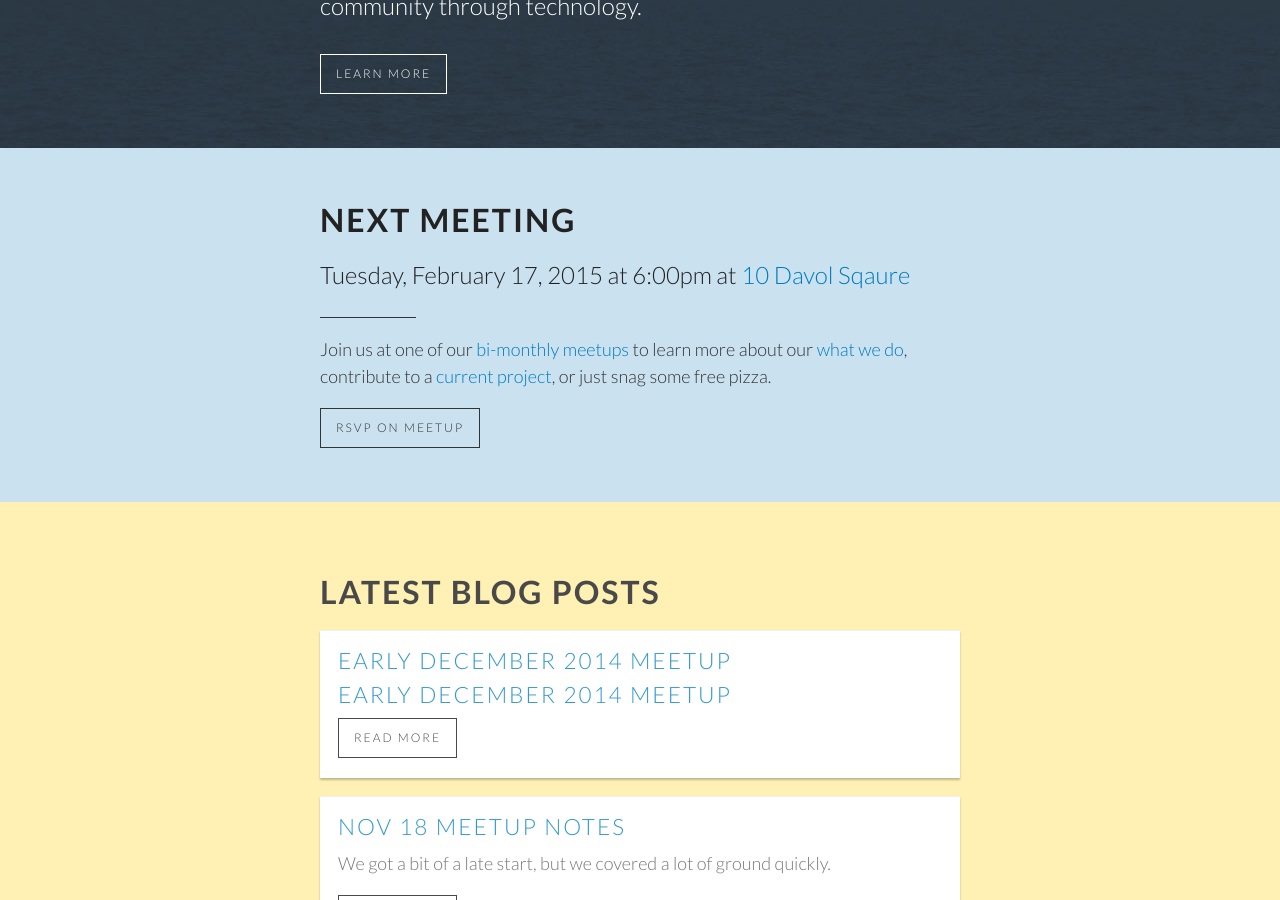
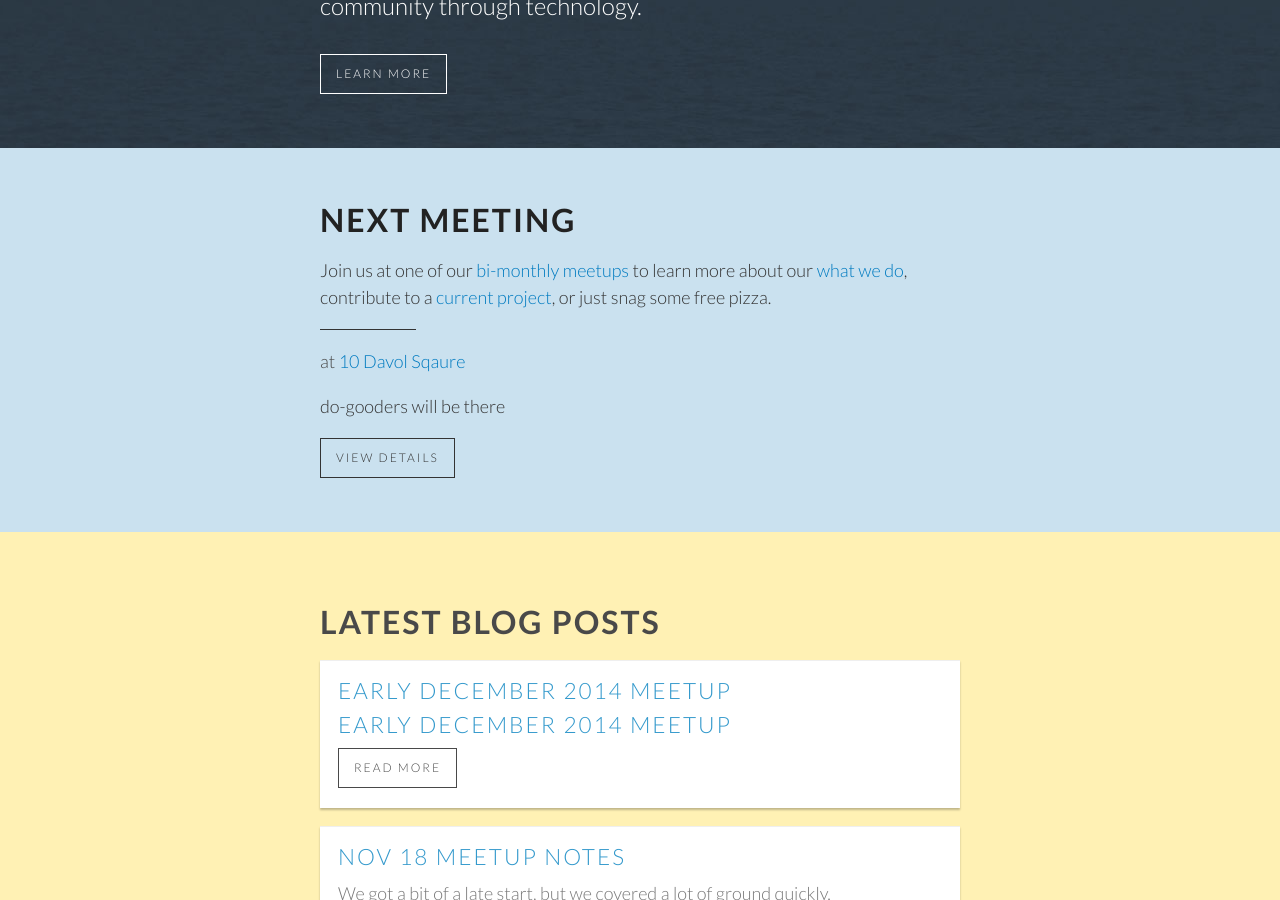
Before and after one commit to codeisland/codeisland.github.io, a Jekyll site: the page built from index.html, in a window 1280 px wide and 900 px high, scrolled down 352 px. Built offline with Jekyll 4.4.1, drawn with Linux system fonts in a browser that asks for light colours; nearby versions of some CDN libraries; comment, search, counter and statistics services are not loaded; some of the changed lines change nothing that is shown.

Commit message:
Next Meeting - Meetup API
New layout pulls from Meetup and includes:
- date
- rsvp count
- each visitor’s rsvp status (if logged in)

```diff
--- a/_includes/foot.html
+++ b/_includes/foot.html
@@ -2,5 +2,5 @@
 <script src="//cdnjs.cloudflare.com/ajax/libs/classlist/2014.01.31/classList.min.js"></script>
 <!-- Responsive Menu Trigger -->
 <script src="/javascripts/responsive.menu.js" type="text/javascript"></script>
-<!-- Display Next Meeting -->
-<script src="/javascripts/next.meeting.js" type="text/javascript"></script>
+<!-- Display Next Meeting via Meetup API -->
+<script src="/javascripts/meetup.js" type="text/javascript"></script>
--- a/_includes/nextmeeting.html
+++ b/_includes/nextmeeting.html
@@ -1,14 +1,15 @@
 <div class="site-width ">
         <h1>Next Meeting</h1>
-          <p class="large">
-            <span id="nextmeeting"></span> at 6:00pm at <a href="https://www.google.com/maps/place/10+Davol+Square,+Providence,+RI+02903/@41.824152,-71.4398007,13z/data=!4m2!3m1!1s0x89e4456a8646dbf1:0x2259e0f433c149cf?hl=en">10 Davol Sqaure</a>
-          </p>
-          <hr>
-          <p class="soft">
+          <p class="md soft">
             Join us at one of our <a href="http://www.meetup.com/Rhode-Island-Code-for-America-Brigade/">bi-monthly meetups</a> to
             learn more about our <a href="/about/">what we do</a>,
             contribute to a <a href="/projects/">current project</a>,
             or just snag some free pizza.
           </p>
-          <a class="btn" href="http://www.meetup.com/Rhode-Island-Code-for-America-Brigade/" target="_blank">RSVP on Meetup</a>
+          <hr>
+          <p class="lg loud">
+            <span id="meetupDate"></span> at <a href="https://www.google.com/maps/place/10+Davol+Square,+Providence,+RI+02903/@41.824152,-71.4398007,13z/data=!4m2!3m1!1s0x89e4456a8646dbf1:0x2259e0f433c149cf?hl=en">10 Davol Sqaure</a>
+          </p>
+          <p class="sm soft"> <span id="meetupHeadCount"></span> do-gooders will be there<span id="meetupRSVPStatus"></span></p>
+          <a  id="meetupEventURL" class="btn" href="" target="_blank"><span id="meetupCTA">View Details</span></a>
       </div>
--- /dev/null
+++ b/javascripts/meetup.js
@@ -0,0 +1,72 @@
+/*
+  Display next meeting information, via Meetup API
+  API Docs: http://www.meetup.com/meetup_api/docs/2/events/
+*/
+$.ajax({
+    type: "POST",
+    dataType: 'jsonp',
+    url: 'https://api.meetup.com/2/events?status=upcoming&order=time&limited_events=False&group_urlname=Rhode-Island-Code-for-America-Brigade&desc=false&offset=0&photo-host=public&format=json&page=1&fields=rsvpable%2Cself&sig_id=182593829&sig=9f6a4af2300cf826f51ea84531ef91cb0b9f9f94',
+    crossDomain : true,
+    xhrFields: {
+        withCredentials: true
+    }
+})
+    .done(function( xhr, textStatus, response, data, responseJSON ) {
+
+      // Event URL
+      var eventURL = xhr.results[0].event_url;
+      document.getElementById("meetupEventURL").href = eventURL;
+
+      // RSVP Head Count
+      var headCount = xhr.results[0].yes_rsvp_count;
+      document.getElementById("meetupHeadCount").innerHTML = headCount;
+
+      // RSVP Status
+      var RSVPstatus = xhr.results[0].self.rsvp.response;
+      if (RSVPstatus == "yes") {
+        var RSVPstatus = "Going";
+        document.getElementById("meetupRSVPStatus").innerHTML = ', including you.';
+      }
+      else {
+        var RSVPstatus = "Not Going";
+        document.getElementById("meetupRSVPStatus").innerHTML = '. What about you?';
+        document.getElementById("meetupCTA").innerHTML = 'RSVP on Meetup';
+      }
+
+      // Event Date
+      var now = new Date;
+      var todayNumber = now.getDate();
+      var date = new Date(xhr.results[0].time);
+      var dateTime = formatAMPM(date);
+      var dateDay = date.getDay();
+      var dateNumber = date.getDate();
+      var dateMonth = date.getMonth();
+      var dateYear = date.getFullYear();
+      function formatAMPM(date) {
+        var hours = date.getHours();
+        var minutes = date.getMinutes();
+        var ampm = hours >= 12 ? 'pm' : 'am';
+        hours = hours % 12;
+        hours = hours ? hours : 12; // the hour '0' should be '12'
+        minutes = minutes < 10 ? '0' + minutes : minutes;
+        var strTime = hours + ':' + minutes + ' ' + ampm;
+        return strTime;
+      }
+      var m_names = new Array("January", "February", "March",
+      "April", "May", "June", "July", "August", "September",
+      "October", "November", "December");
+      var d_names = new Array("Sunday", "Monday", "Tuesday",
+      "Wednesday", "Thursday", "Friday", "Saturday", "Sunday");
+      if (todayNumber == dateNumber) {
+        var prettyDate = 'Tonight at ' + dateTime;
+      }
+      else {
+        var prettyDate = d_names[dateDay] + ', ' + m_names[dateMonth] + ' ' + dateNumber +  ', ' + dateYear + ' at ' + dateTime;
+      }
+      document.getElementById("meetupDate").innerHTML = prettyDate;
+
+    })
+    .fail( function(xhr, textStatus, errorThrown) {
+      alert(xhr.responseText);
+      alert(textStatus);
+    });
```
